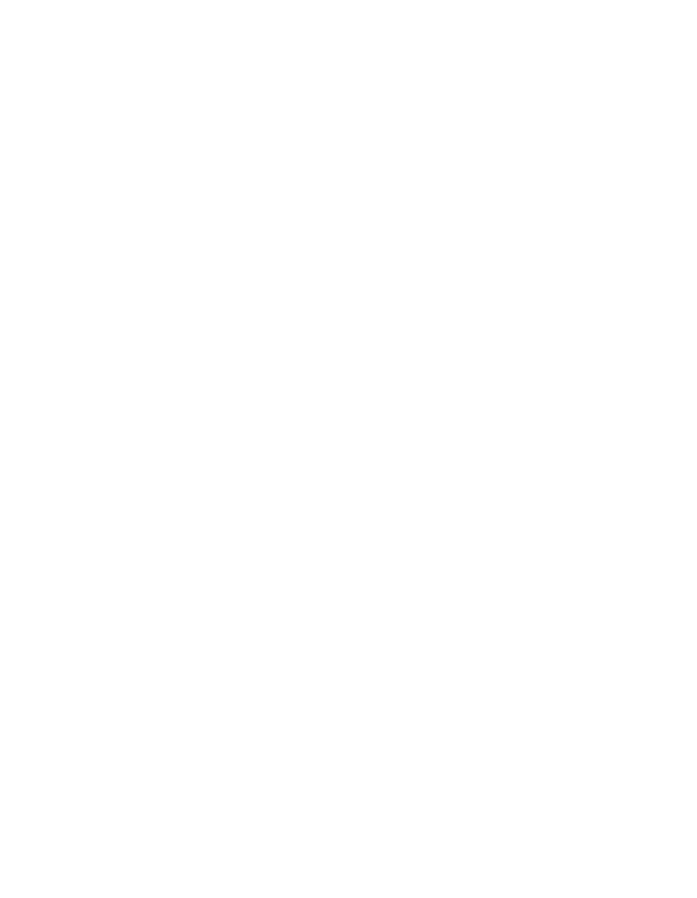
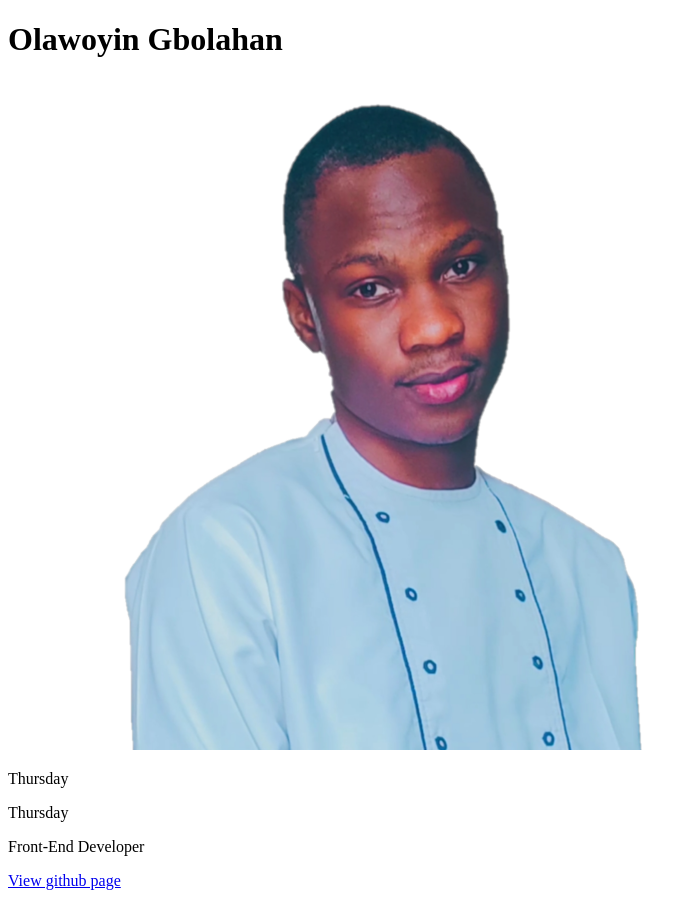
Before and after one commit to Olawoyin1/HNGx_frontend_track, a plain HTML site: page index.html in a window 1280 px wide. Shown: the whole page, without its empty margins (0-697 px from the left). Before the commit the page ends 800 px from the top, so only its background shows below. Drawn offline with Linux system fonts and the light colour scheme.

Commit message:
Added all the html element

```diff
--- a/index.html
+++ b/index.html
@@ -4,10 +4,20 @@
     <meta charset="UTF-8">
     <meta name="viewport" content="width=device-width, initial-scale=1.0">
     <title>HNGx frontend track</title>
+
+    <!-- link css styles -->
+    <link rel="stylesheet" href="style.css">
 </head>
 <body>
-    <header>
-        <h1 class=""></h1>
-    </header>
+    <main>
+        <div class="card">
+            <h1 data-testid="slackUserName">Olawoyin Gbolahan</h1>
+            <img data-testid="slackDisplayImage" src="Images/ola.png" alt="Gbolahan">
+            <p data-testid="currentDayOfTheWeek">Thursday</p>
+            <p data-testid="currentUTCTime">Thursday</p>
+            <p data-testid="myTrack">Front-End Developer</p>
+            <a href="http://www.github.com/Olawoyin1">View github page</a>
+        </div>
+    </main>
 </body>
 </html>
```
Also changed, not shown: Images/ola.png (added).
